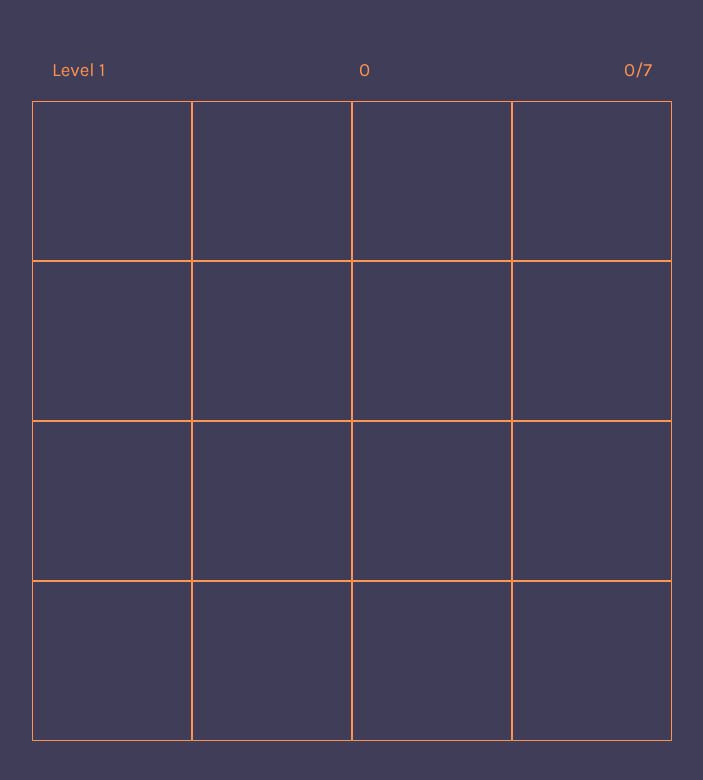
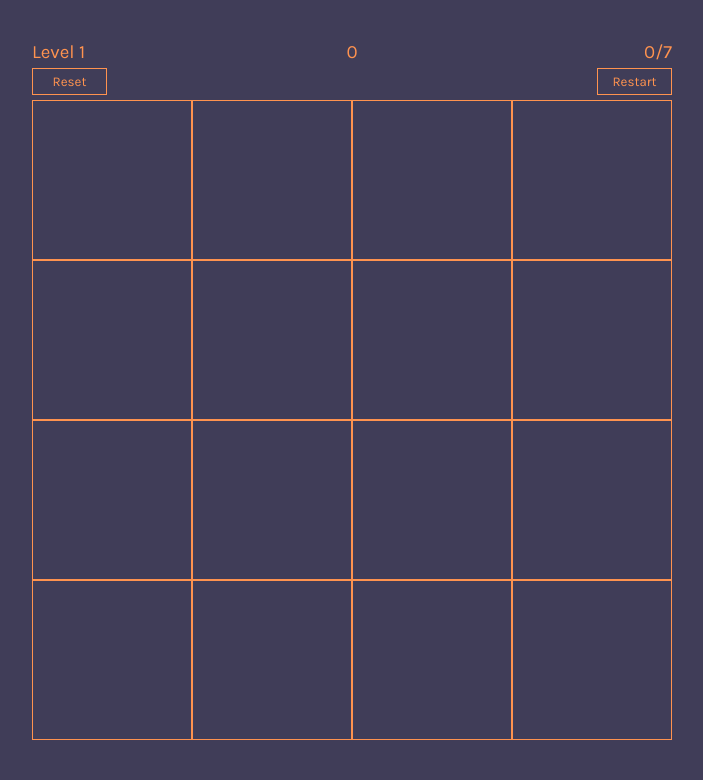
Before and after one commit to soleilyasmina/memoreyes, a React (Create React App) app: page / in a window 1280 px wide. Shown: the top 780 px of the page, without its empty margins (288-991 px from the left). Built offline with nearby package versions, Linux system fonts and the light colour scheme.

Commit message:
add reset and restart

```diff
--- a/src/App.css
+++ b/src/App.css
@@ -4,6 +4,7 @@
   justify-content: center;
   align-items: center;
   height: 100vh;
+  max-height: 100vh;
   background: #403D58;
 }
 
@@ -16,12 +17,20 @@
   background: #403D58;
 }
 
+.stats h3:first-child {
+  text-align: left;
+}
+
+.stats h3:last-child {
+  text-align: right;
+}
+
 h1, h3 {
   text-align: center;
   margin: 0;
-  padding: 20px;
   font-family: 'Karla', sans-serif;
   font-weight: 400;
+  width: 75px;
 }
 
 h3 {
@@ -82,13 +91,41 @@ h3 {
   background-color: rgba(64, 61, 88, 0.7);
 }
 
+.failed {
+  background-color: #cc2936;
+}
+
+.refresh-buttons {
+  display: flex;
+  flex-direction: row;
+  justify-content: space-between;
+  width: 80vmin;
+}
+
+.refresh-buttons button {
+  background-color: #403d58;
+  font-family: 'Karla', sans-serif;
+  font-weight: 400;
+  color: #FF934F;
+  border: 1px solid #FF934F;
+  padding: 5px;
+  margin: 5px 0;
+  width: 75px;
+  transition: all 0.2s;
+}
+
+.refresh-buttons button:focus {
+  outline: 0px solid white;
+}
+
 @media (hover: hover) {
   .passive:hover {
     background-color: rgba(64, 61, 88, 0.7);
     cursor: pointer;
   }
+
+  .refresh-buttons button:hover {
+    color: #403d58;
+    background-color: #FF934F;
+  }
 }
-
-.failed {
-  background-color: #cc2936;
-}
--- a/src/App.js
+++ b/src/App.js
@@ -16,6 +16,7 @@ function App() {
   const [guess, setGuess] = useState(false);
   const [score, setScore] = useState(0);
   const [loss, setLoss] = useState(false);
+  const [shouldRestart, toggleRestart] = useState(false);
 
   useEffect(() => {
     setTimeout(() => setGuess(true), 3000);
@@ -40,8 +41,22 @@ function App() {
         setSize({ rows: 4, cols: 4 });
         setGuess(false);
       }, 5000);
+    } else if (shouldRestart === true) {
+      setLevel(1);
+      setScore(0);
+      setGuesses({
+        total: 7,
+        current: 0,
+        wrong: 0,
+        correct: 0,
+      });
+      toggleRestart(false);
+      setBoardGuess(generateBoard(4, 4, 0));
+      setBoard(generateBoard(4, 4, 7));
+      setSize({ rows: 4, cols: 4 });
+      setGuess(false);
     }
-  }, [loss, size]);
+  }, [loss, size, shouldRestart]);
 
   useEffect(() => {
     if (guesses.current === guesses.total) {
@@ -117,6 +132,21 @@ function App() {
     }
   };
 
+  const reset = () => {
+    if (guesses.current) return;
+    setBoard(
+      generateBoard(size.cols, size.rows, size.cols * 2 - 1 + ((level - 1) % 3))
+    );
+    setBoardGuess(generateBoard(size.cols, size.rows, 0));
+    setGuess(false);
+    setGuesses({
+      total: size.cols * 2 - 1 + ((level - 1) % 3),
+      current: 0,
+      wrong: 0,
+      correct: 0,
+    });
+  };
+
   return (
     <div className="App">
       <div className={`game-over ${loss ? "visible" : "invisible"}`}>
@@ -128,6 +158,10 @@ function App() {
         <h3>
           {guesses.current}/{guesses.total}
         </h3>
+      </div>
+      <div className="refresh-buttons">
+        <button onClick={reset}>Reset</button>
+        <button onClick={() => toggleRestart(true)}>Restart</button>
       </div>
       <div className="board" style={boardSize}>
         {boardGuess.map((row, i) =>
```
